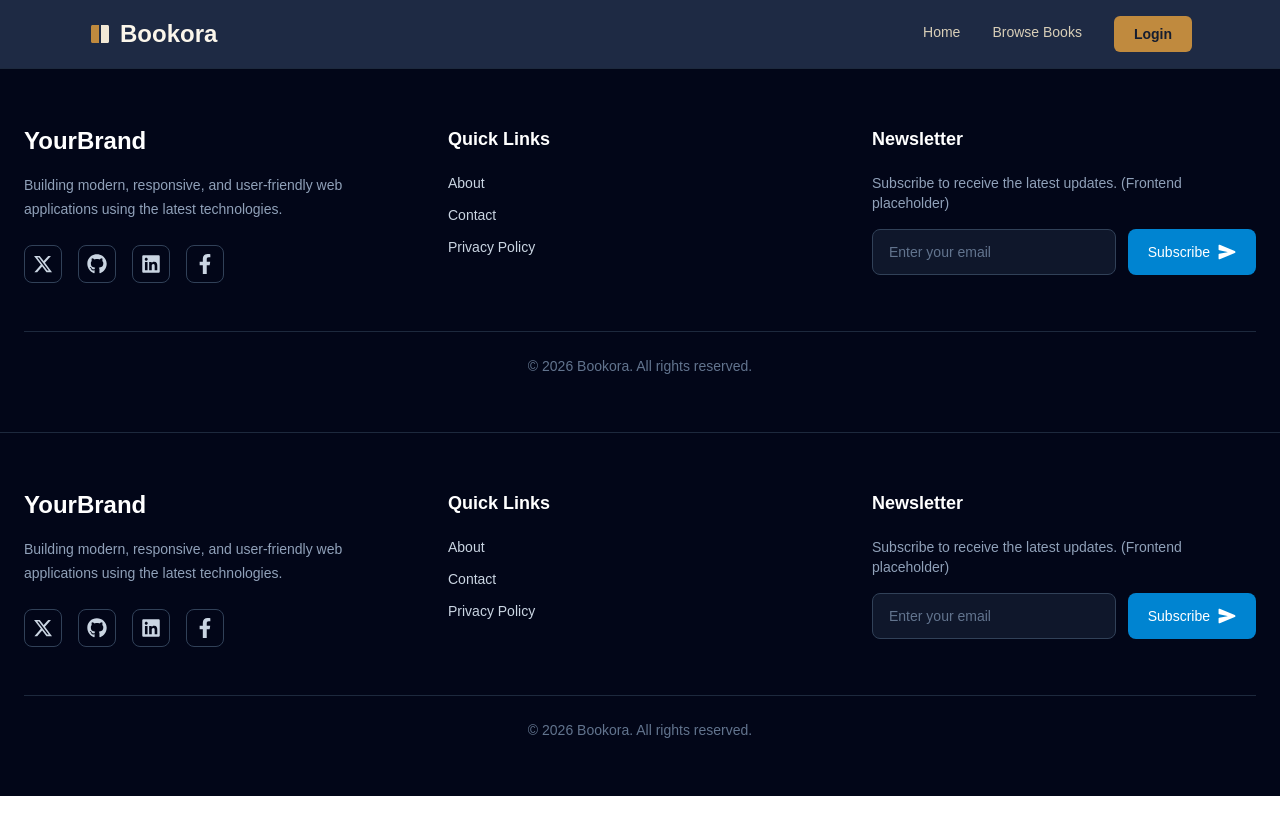
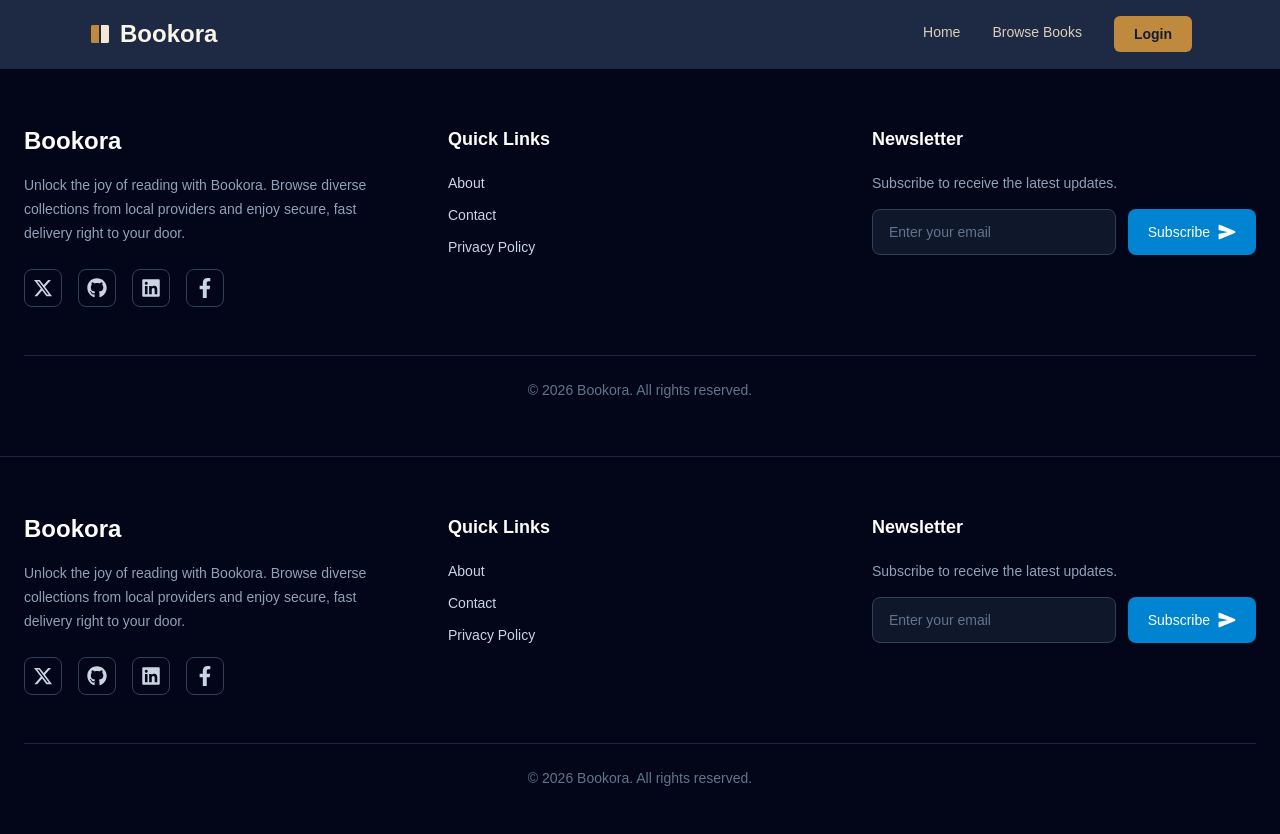
Before and after one commit to swarupkst/Bookora-Client-Side, a Next.js app: page /shared/Footer in a window 1280 px wide. Shown: the top 834 px of the page. Before the commit the page ends 800 px from the top, so only its background shows below. Built offline with nearby package versions, Linux system fonts and the light colour scheme.

Commit message:
Refine and update footer

```diff
--- a/src/app/shared/Footer/page.jsx
+++ b/src/app/shared/Footer/page.jsx
@@ -17,12 +17,11 @@ export default function Footer() {
           {/* Brand */}
           <div>
             <h2 className="text-2xl font-bold text-white">
-              YourBrand
+              Bookora
             </h2>
 
             <p className="mt-4 max-w-sm text-sm leading-6 text-slate-400">
-              Building modern, responsive, and user-friendly web
-              applications using the latest technologies.
+              Unlock the joy of reading with Bookora. Browse diverse collections from local providers and enjoy secure, fast delivery right to your door.
             </p>
 
             <div className="mt-6 flex items-center gap-4">
@@ -103,8 +102,7 @@ export default function Footer() {
             </h3>
 
             <p className="mb-4 text-sm text-slate-400">
-              Subscribe to receive the latest updates. (Frontend
-              placeholder)
+              Subscribe to receive the latest updates.
             </p>
 
             <form className="flex flex-col gap-3 sm:flex-row">
```
